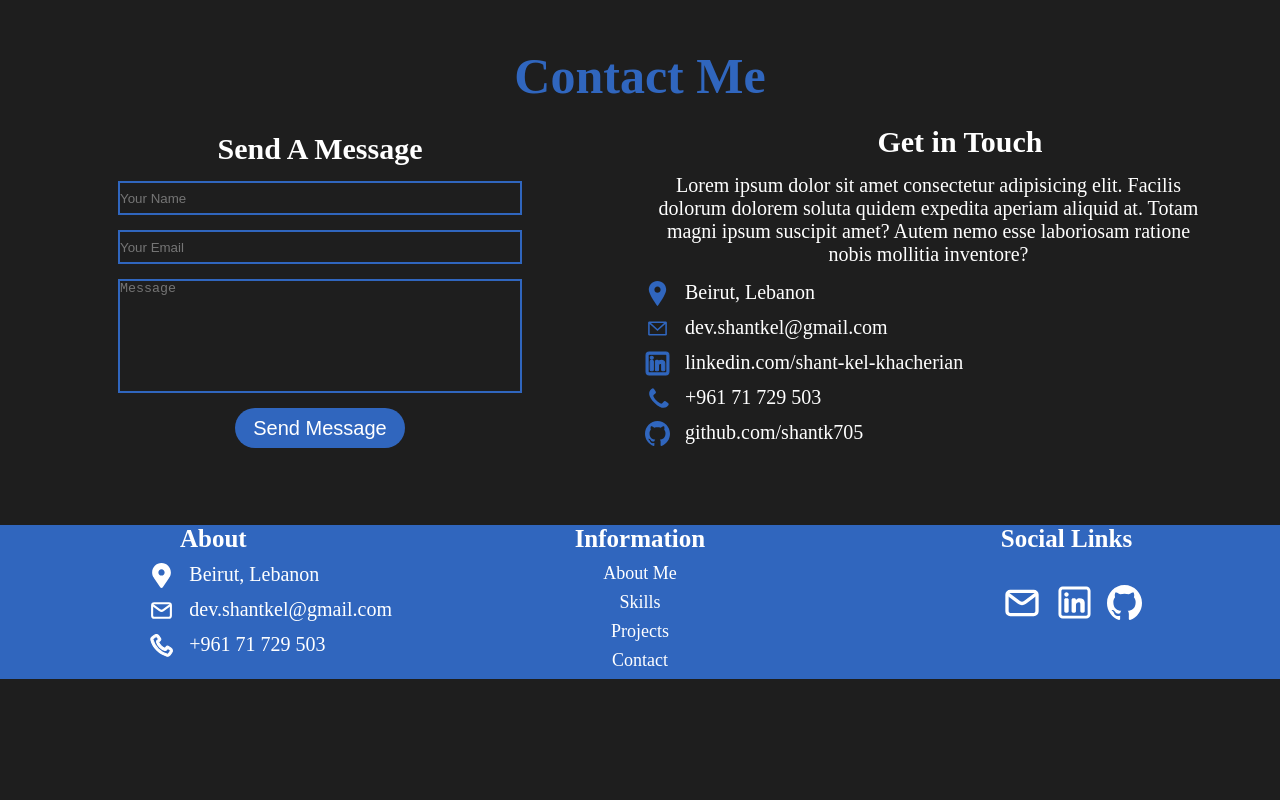
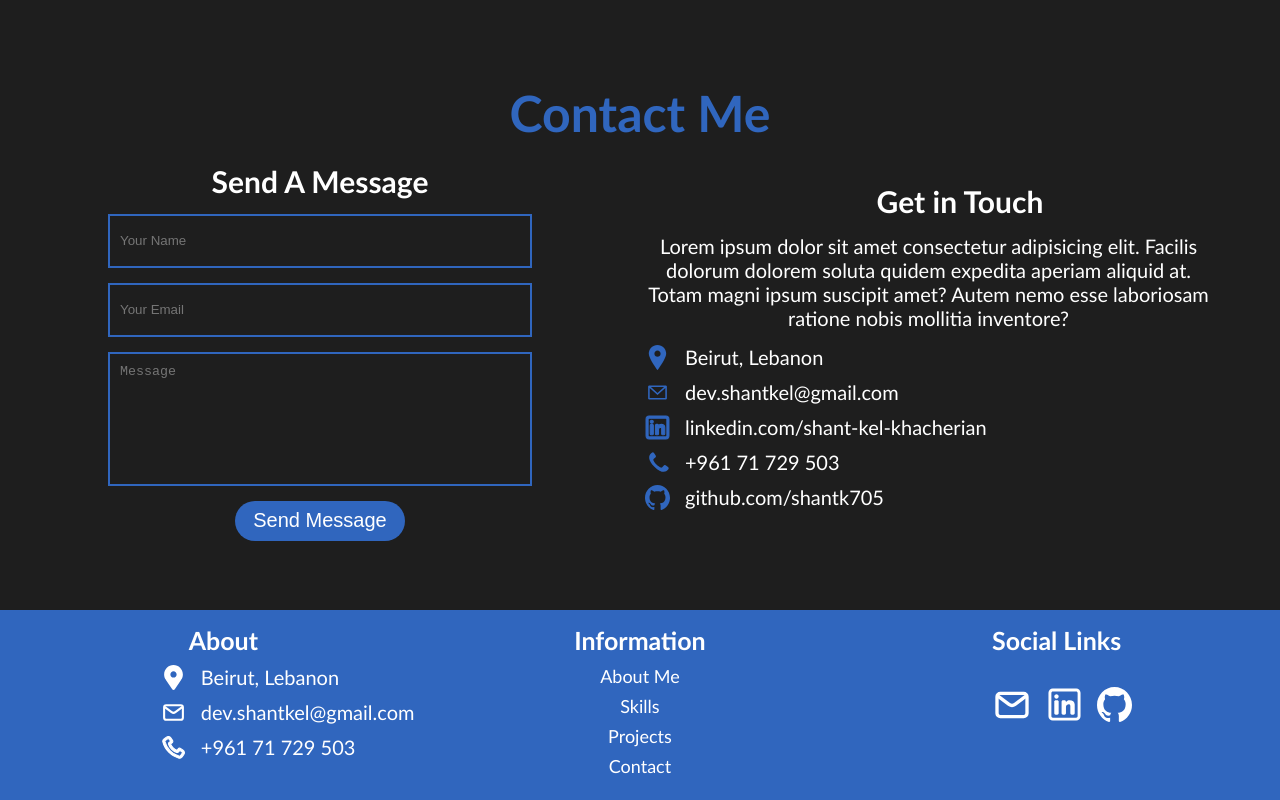
Before and after one commit to rasha-taher/Portfolio, a React (Create React App) app: page /dashboard in a window 1280 px wide. Shown: the part 2042-2842 px from the top of the page. Before the commit the page ends 2721 px from the top, so only its background shows below. Built offline with nearby package versions, Linux system fonts and the light colour scheme; no server answers; the HTML template or start-up script is replaced by a standard one.

Commit message:
finalizing the routing

```diff
--- a/login.js
+++ b/login.js
@@ -12,11 +12,8 @@ const Login = () => {
       <Routes>
       <Route path="/" element={<App />} />
       <Route path="/dashboard/cv" element={<CV />} />
-
         <Route path="admin" element={<AdminLogin />} />
         <Route path="/dashboard" element={<Dashboard />} />
-
-
       </Routes>
     </BrowserRouter>
   );
--- a/src/style/style.css
+++ b/src/style/style.css
@@ -1,9 +1,11 @@
 *{
   margin: 0;
   padding: 0;
+
 }
 body{
   background-color: #1E1E1E;
+  font-family: Gill Sans, sans-serif;
 }
 /* Project CSS*/
 .project-container{
@@ -18,7 +20,7 @@ body{
   display: flex;
   flex-direction: column;
   color: white;
-  background-color:#222020;
+  background-color:#3d4146;
   border-radius: 25px;
   margin-top: 15px;
   padding: 15px;
@@ -124,7 +126,7 @@ font-weight: bold;
   width: 400px;
   height: 30px;
   margin-bottom: 15px;
-
+  padding: 10px;
 }
 .message-box{
   resize: none;
@@ -176,7 +178,7 @@ footer{
   background-color: #3066BE;
   display: flex;
   flex-direction:row;
-
+  padding: 15px;
 }
 .footer-container{
   width: 33.33%;
```
